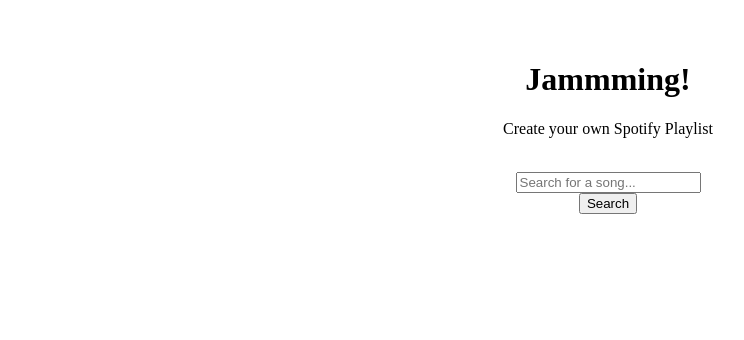
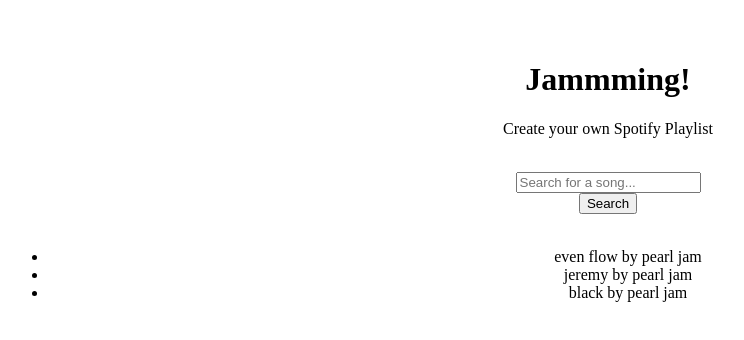
Before and after one commit to danielsodera/jammming, a React (Vite) app: page / in a window 1280 px wide. Shown: the top 340 px of the page, without its empty margins (32-776 px from the left). Built offline with nearby package versions, Linux system fonts and the light colour scheme.

Commit message:
Added a track listing to search results

```diff
--- a/src/App.jsx
+++ b/src/App.jsx
@@ -1,6 +1,7 @@
 import React from 'react'
 import './App.css'
 import SearchBar from './components/SearchBar'
+import SearchResults from './components/SearchResults'
 
 function App() {
 
@@ -12,6 +13,7 @@ function App() {
     <p>Create your own Spotify Playlist</p><br />
     </header>
     <SearchBar /><br />
+    <SearchResults />
     </>
   )
 }
--- a/src/components/SearchResults.jsx
+++ b/src/components/SearchResults.jsx
@@ -2,24 +2,21 @@ import React, {useState} from "react";
 import SearchBar from "./SearchBar";
 import TrackList from "./TrackList";
 
-const trackData = [
-    {id: "1", artist: "kendrick lamar", album: "good kid maad city", song: "poetic justice"},
-    {id: "2", artist: "kendrick lamar", album: "good kid maad city", song: "the art of peer pressure"},
-    {id: "3", artist: "kendrick lamar", album: "good kid maad city", song: "money trees"},
-    {id: "4", artist: "kendrick lamar", album: "good kid maad city", song: "sing about me, i'm dying of thirst"}
-]
-
 export default function SearchResults(){
 
-    const [searchResults, setSearchResults] = useState([]);
-
+    const [searchResults, setSearchResults] = useState([{id: 1, artist: "pearl jam", album: "ten", track: "even flow"},
+                                                       {id: 2, artist: "pearl jam", album: "ten", track: "jeremy"},
+                                                       {id: 3, artist: "pearl jam", album: "ten", track: "black"}
+                                                        ]);
 
 
 
 
     return (
         <div className="search-result-container">
-
+            <ul>
+            {searchResults.map((song) => <li id={song.id}>{song.track} by {song.artist}</li>)}
+            </ul>
 
 
 
--- a/src/components/TrackList.jsx
+++ b/src/components/TrackList.jsx
@@ -1,5 +1,5 @@
 import React from "react";
-import SearchBar from "./SearchBar";
+
 
 export default function TrackList(){
 
```
